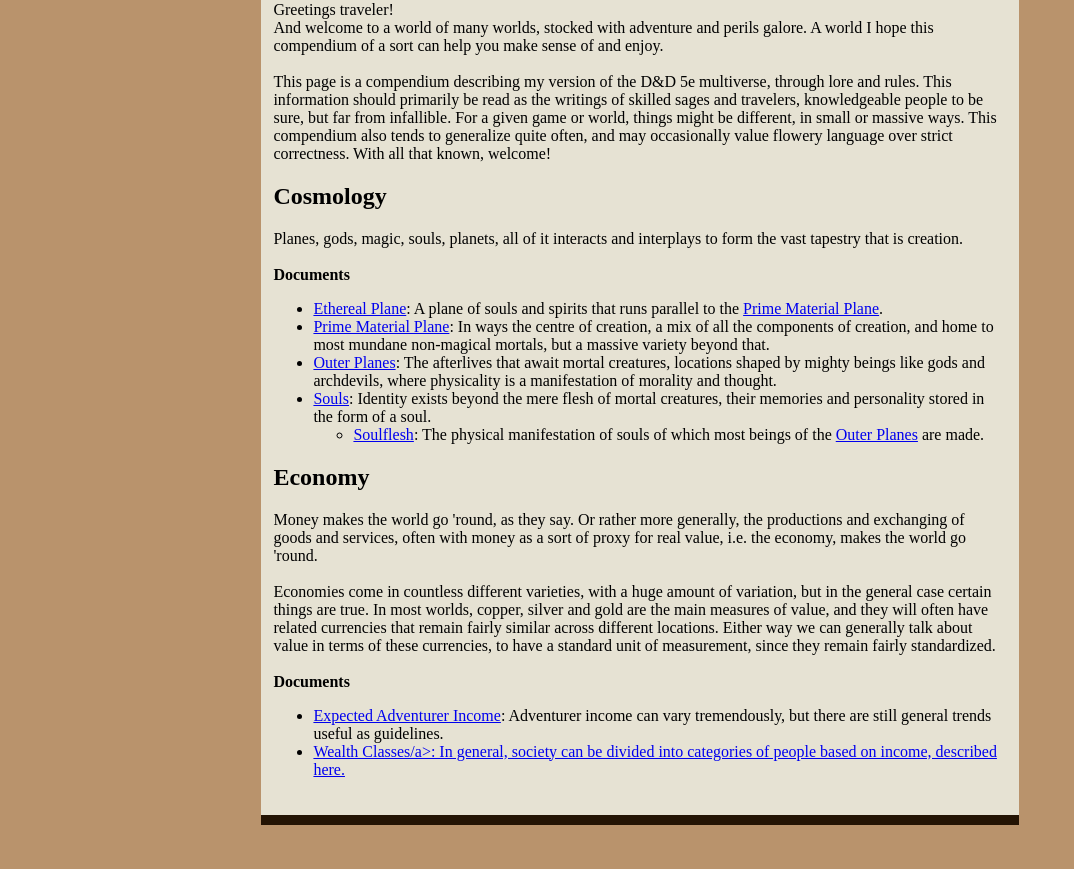
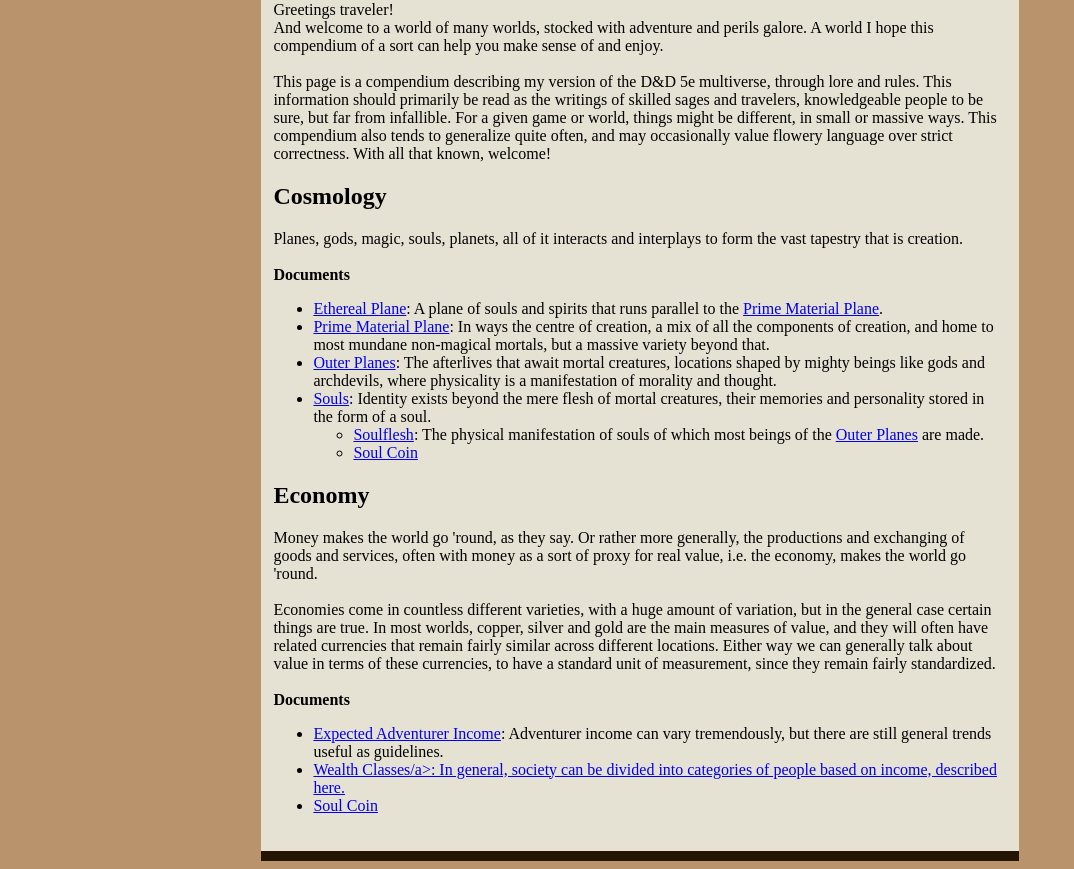
Before and after one commit to IsacLjungberg/AsterDnD, a plain HTML site: page index.html in a window 1280 px wide. Shown: the part 97-966 px from the top of the page, without its empty margins (0-1074 px from the left). Before the commit the page ends 930 px from the top, so only its background shows below. Drawn offline with Linux system fonts and the light colour scheme.

Commit message:
Update index.html

```diff
--- a/index.html
+++ b/index.html
@@ -29,6 +29,7 @@ Planes, gods, magic, souls, planets, all of it interacts and interplays to form
     <li><a href="souls.html">Souls</a>: Identity exists beyond the mere flesh of mortal creatures, their memories and personality stored in the form of a soul.</li>
         <ul>
             <li><a href="soulflesh.html">Soulflesh</a>: The physical manifestation of souls of which most beings of the <a href="outerPlanes.html">Outer Planes</a> are made.</li>
+            <li><a href="soulCoin.html">Soul Coin</a></li>
         </ul>
 </ul>
 
@@ -41,6 +42,7 @@ Economies come in countless different varieties, with a huge amount of variation
 <ul>
     <li><a href="expectedAdventurerIncome.html">Expected Adventurer Income</a>: Adventurer income can vary tremendously, but there are still general trends useful as guidelines.</li>
     <li><a href="wealthClasses.html">Wealth Classes/a>: In general, society can be divided into categories of people based on income, described here.</li>
+    <li><a href="soulCoin.html">Soul Coin</a></li>
 </ul>
 
 </div>
```
